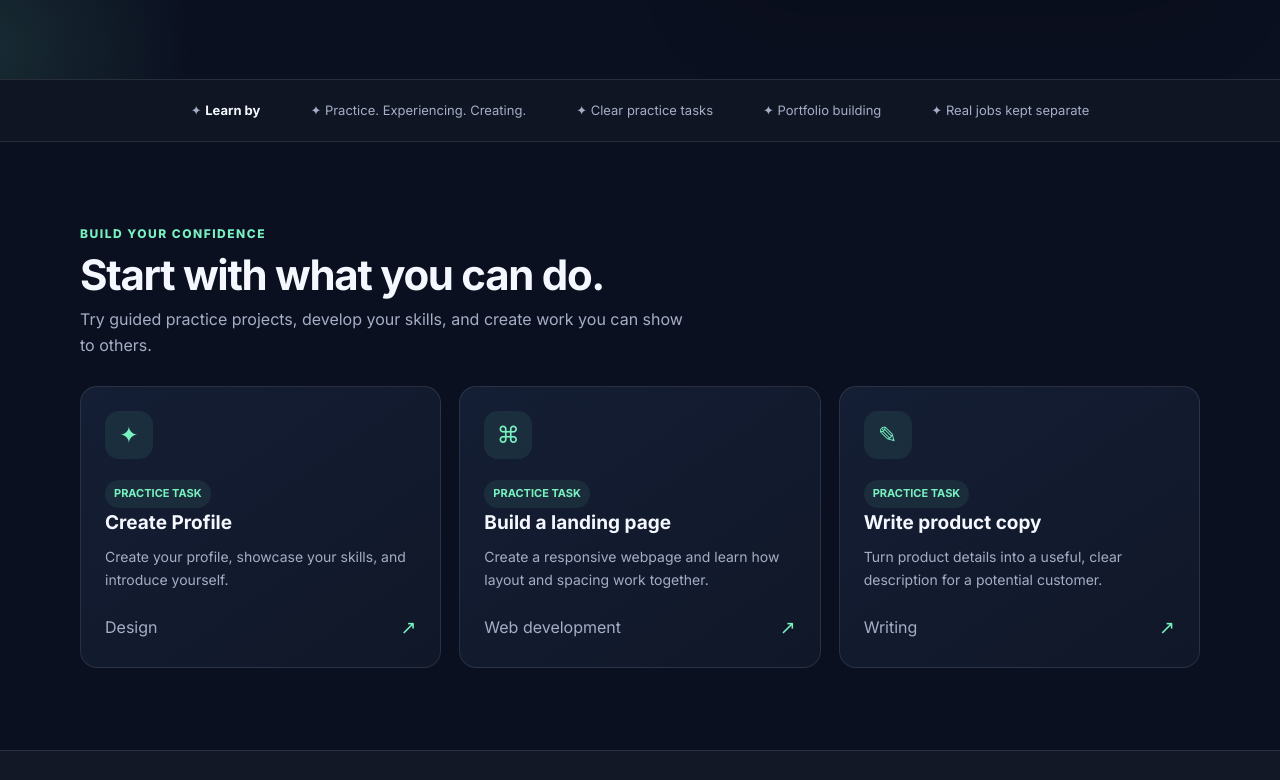
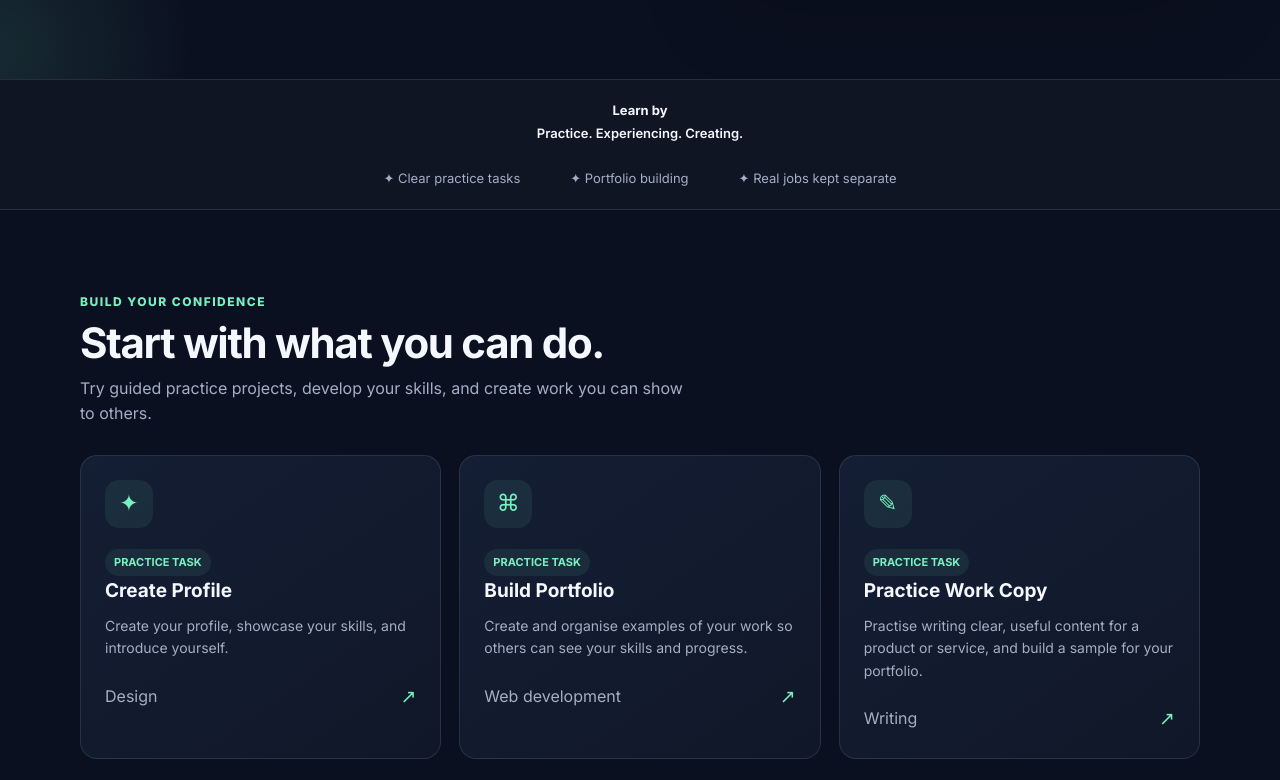
Before and after one commit to coderxchetan/student-freelance-platform, a plain HTML site: page index.html in a window 1280 px wide. Shown: the part 620-1400 px from the top of the page. Drawn offline with Linux system fonts and the light colour scheme.

Commit message:
Enhance trust message and update practice tasks

```diff
--- a/index.html
+++ b/index.html
@@ -143,6 +143,19 @@
       font-weight: 750;
       letter-spacing: .7px;
     }
+    .start-word { color: #ff4545; }
+    .trust-message {
+      width: 100%;
+      display: flex;
+      flex-direction: column;
+      align-items: center;
+      text-align: center;
+      gap: 2px;
+      color: var(--text);
+      font-weight: 700;
+    }
+    .trust-message strong { color: var(--muted); font-weight: 600; }
+
     .dot {
       width: 7px;
       height: 7px;
@@ -370,7 +383,7 @@
     <section class="hero">
       <div class="container hero-grid">
         <div class="reveal">
-          <div class="eyebrow"><span class="dot"></span> YOUR JOURNEY STARTS HERE</div>
+          <div class="eyebrow"><span class="dot"></span> <span><span class="start-word">START</span> SMALL. BUILD REAL SKILL.</span></div>
           <h1>Your skills deserve a <span class="gradient-text">real opportunity.</span></h1>
           <p class="hero-copy">
             Practise by doing. Build a portfolio that shows what you can do.
@@ -404,8 +417,10 @@
 
     <div class="trust-strip">
       <div class="container trust-inner">
-        <span>✦ <strong>Learn by</strong></span>
-        <span>✦ Practice. Experiencing. Creating.</span>
+        <div class="trust-message">
+          <span>Learn by</span>
+          <strong>Practice. Experiencing. Creating.</strong>
+        </div>
         <span>✦ Clear practice tasks</span>
         <span>✦ Portfolio building</span>
         <span>✦ Real jobs kept separate</span>
@@ -432,15 +447,15 @@
           <article class="card reveal">
             <div class="card-icon">⌘</div>
             <span class="pill">PRACTICE TASK</span>
-            <h3>Build a landing page</h3>
-            <p>Create a responsive webpage and learn how layout and spacing work together.</p>
+            <h3>Build Portfolio</h3>
+            <p>Create and organise examples of your work so others can see your skills and progress.</p>
             <div class="card-bottom"><span style="color: var(--muted);">Web development</span><a class="arrow" href="#join" aria-label="Explore webpage practice">↗</a></div>
           </article>
           <article class="card reveal">
             <div class="card-icon">✎</div>
             <span class="pill">PRACTICE TASK</span>
-            <h3>Write product copy</h3>
-            <p>Turn product details into a useful, clear description for a potential customer.</p>
+            <h3>Practice Work Copy</h3>
+            <p>Practise writing clear, useful content for a product or service, and build a sample for your portfolio.</p>
             <div class="card-bottom"><span style="color: var(--muted);">Writing</span><a class="arrow" href="#join" aria-label="Explore writing practice">↗</a></div>
           </article>
         </div>
```
